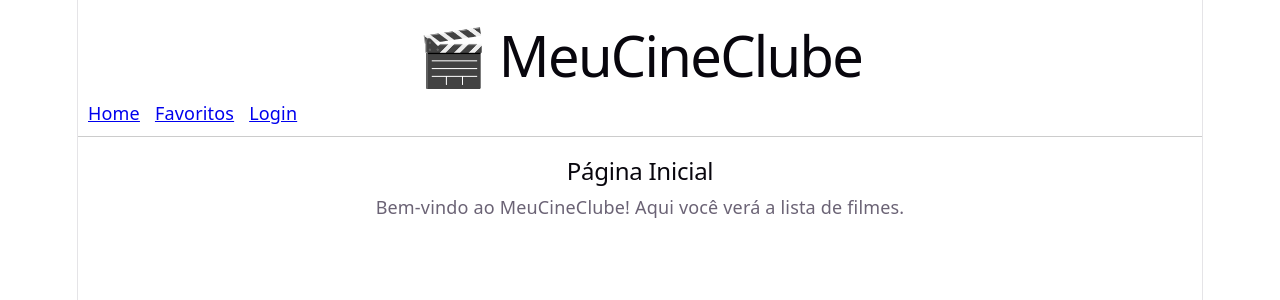
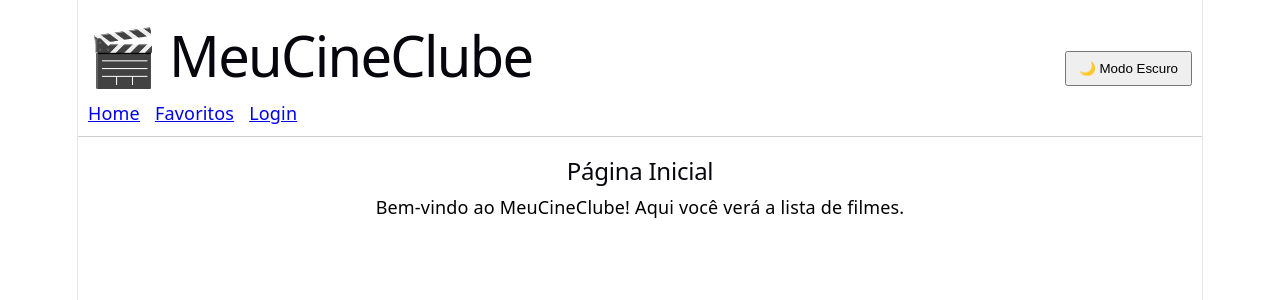
Before and after one commit to Marcospy/Meucineclube, a React (Vite) app: page / in a window 1280 px wide. Shown: the top 300 px of the page. Built offline with nearby package versions, Linux system fonts and the light colour scheme.

Commit message:
feat: implementacao do ThemeContext e alternador de tema claro/escuro

```diff
--- a/src/App.jsx
+++ b/src/App.jsx
@@ -1,5 +1,6 @@
 import React from 'react';
 import { BrowserRouter, Routes, Route } from 'react-router-dom';
+import { ThemeProvider } from './contexts/ThemeContext'; // <-- Importamos o provedor
 import Header from './components/Header';
 import Home from './pages/Home';
 import Login from './pages/Login';
@@ -7,17 +8,16 @@ import Favoritos from './pages/Favoritos';
 
 function App() {
   return (
+    <ThemeProvider> {/* <-- Colocamos o Provedor por fora de tudo */}
       <BrowserRouter>
-      {/* O Header fica fixo no topo de todas as páginas */}
         <Header />
-
-      {/* Aqui dentro, o React Router decide qual componente renderizar */}
         <Routes>
           <Route path="/" element={<Home />} />
           <Route path="/login" element={<Login />} />
           <Route path="/favoritos" element={<Favoritos />} />
         </Routes>
       </BrowserRouter>
+    </ThemeProvider>
   );
 }
 
--- a/src/components/Header.jsx
+++ b/src/components/Header.jsx
@@ -1,15 +1,33 @@
-import React from 'react';
+import React, { useContext } from 'react';
 import { Link } from 'react-router-dom';
+import { ThemeContext } from '../contexts/ThemeContext'; // <-- Importamos o contexto
 
 function Header() {
+  // Consumimos os dados globais usando o Hook useContext
+  const { theme, toggleTheme } = useContext(ThemeContext);
+
   return (
-    <header style={{ padding: '10px', borderBottom: '1px solid #ccc', marginBottom: '20px' }}>
+    <header style={{
+      padding: '10px',
+      borderBottom: '1px solid #ccc',
+      marginBottom: '20px',
+      display: 'flex',
+      justifyContent: 'space-between',
+      alignItems: 'center'
+    }}>
+      <div>
         <h1>🎬 MeuCineClube</h1>
         <nav style={{ display: 'flex', gap: '15px' }}>
           <Link to="/">Home</Link>
           <Link to="/favoritos">Favoritos</Link>
           <Link to="/login">Login</Link>
         </nav>
+      </div>
+
+      {/* Botão que dispara a mudança de tema */}
+      <button onClick={toggleTheme} style={{ padding: '8px 12px', cursor: 'pointer' }}>
+        {theme === 'light' ? '🌙 Modo Escuro' : '☀️ Modo Claro'}
+      </button>
     </header>
   );
 }
--- /dev/null
+++ b/src/contexts/ThemeContext.jsx
@@ -0,0 +1,38 @@
+import React, { createContext, useState, useEffect } from 'react';
+
+// 1. Criamos o contexto propriamente dito
+export const ThemeContext = createContext();
+
+// 2. Criamos o componente Provedor (Provider)
+export function ThemeProvider({ children }) {
+  // Inicializa o estado buscando do localStorage (se existir) ou padrão 'light'
+  const [theme, setTheme] = useState(() => {
+    const savedTheme = localStorage.getItem('theme');
+    return savedTheme ? savedTheme : 'light';
+  });
+
+  // Função para alternar entre light e dark
+  const toggleTheme = () => {
+    setTheme((prevTheme) => (prevTheme === 'light' ? 'dark' : 'light'));
+  };
+
+  // Toda vez que o tema mudar, salvamos no localStorage e aplicamos uma classe no body
+  useEffect(() => {
+    localStorage.setItem('theme', theme);
+
+    // Um truque simples de CSS: injetar cores globais direto na tag <body> do HTML
+    if (theme === 'dark') {
+      document.body.style.backgroundColor = '#121212';
+      document.body.style.color = '#ffffff';
+    } else {
+      document.body.style.backgroundColor = '#ffffff';
+      document.body.style.color = '#000000';
+    }
+  }, [theme]);
+
+  return (
+    <ThemeContext.Provider value={{ theme, toggleTheme }}>
+      {children}
+    </ThemeContext.Provider>
+  );
+}
```
Lines whose indentation alone changed are shown as unchanged.
